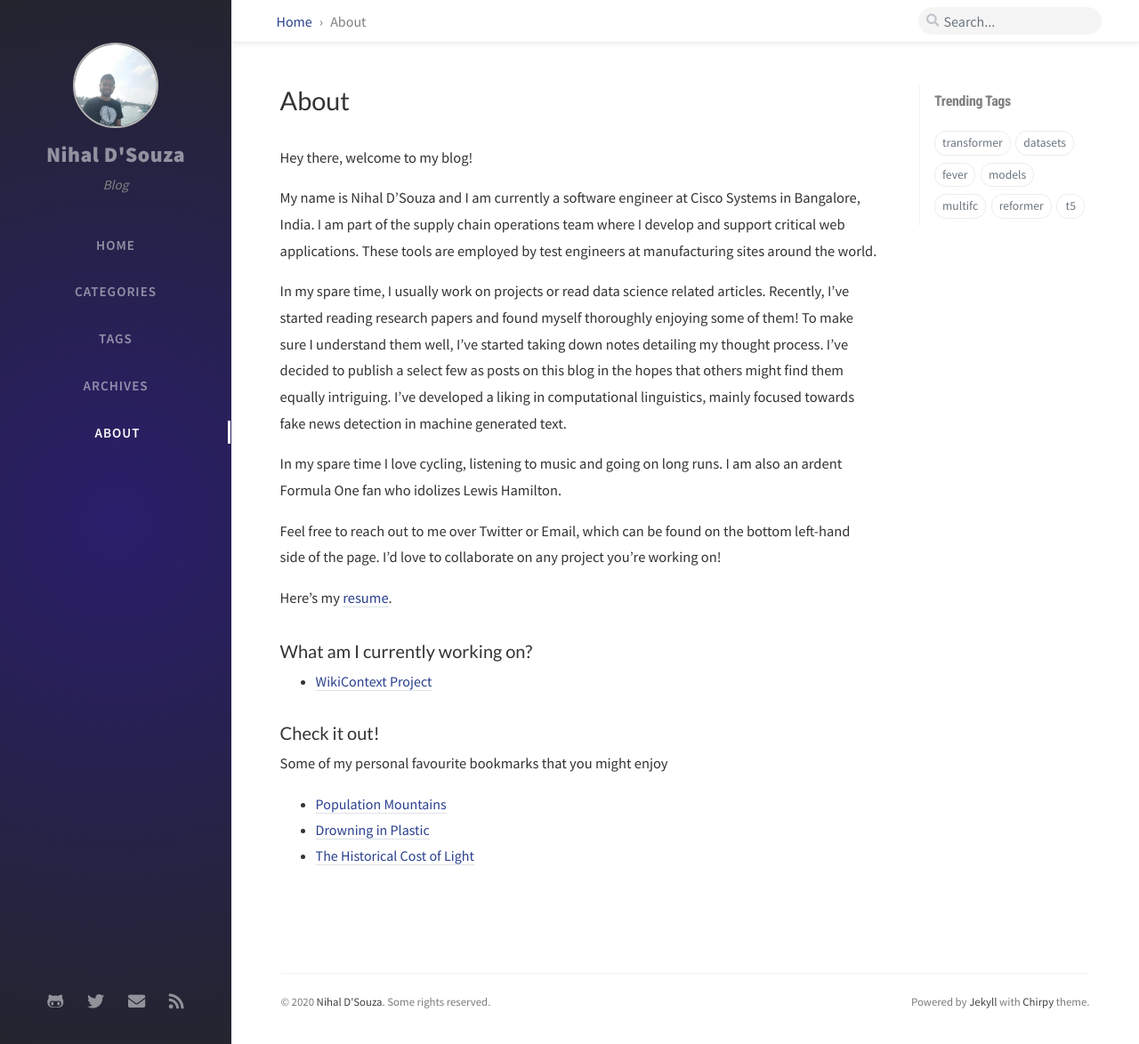
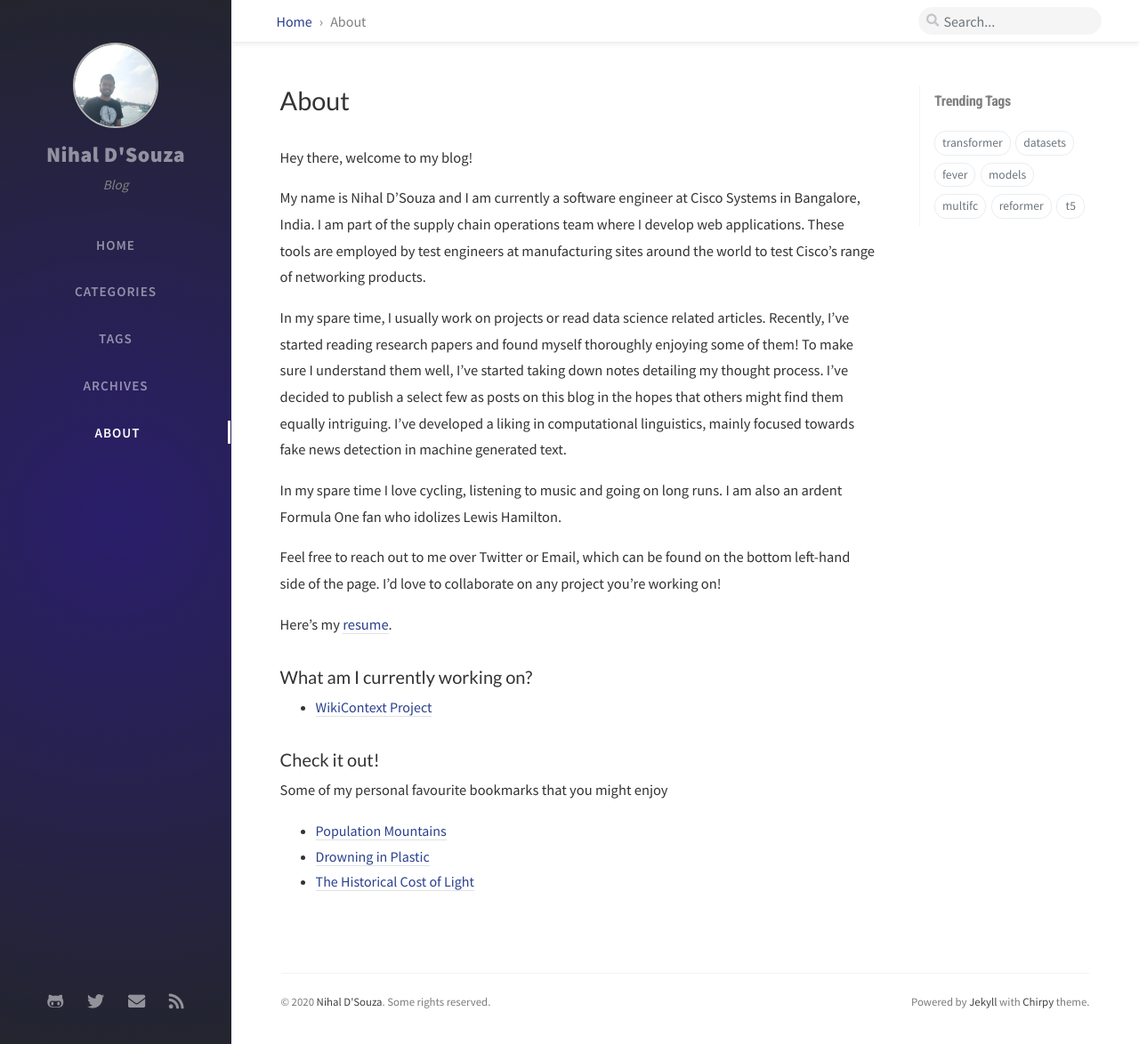
Before and after one commit to nihaldsouza/nihaldsouza.github.io, a Jekyll site: the page built from tabs/about.md, in a window 1280 px wide and 1174 px high. Shown: the whole window at 89% size. Built offline with Jekyll 4.4.1, drawn with Linux system fonts in a browser that asks for light colours; nearby versions of some CDN libraries; comment, search, counter and statistics services are not loaded.

Commit message:
Update about.md

```diff
--- a/tabs/about.md
+++ b/tabs/about.md
@@ -10,7 +10,7 @@ title: About
 
 Hey there, welcome to my blog!
 
-My name is Nihal D'Souza and I am currently a software engineer at Cisco Systems in Bangalore, India. I am part of the supply chain operations team where I develop and support critical web applications. These tools are employed by test engineers at manufacturing sites around the world.
+My name is Nihal D'Souza and I am currently a software engineer at Cisco Systems in Bangalore, India. I am part of the supply chain operations team where I develop  web applications. These tools are employed by test engineers at manufacturing sites around the world to test Cisco's range of networking products.
 
 In my spare time, I usually work on projects or read data science related articles. Recently, I've started reading research papers and found myself thoroughly enjoying some of them! To make sure I understand them well, I've started taking down notes detailing my thought process. I've decided to publish a select few as posts on this blog in the hopes that others might find them equally intriguing. I've developed a liking in computational linguistics, mainly focused towards fake news detection in machine generated text.
 
```
